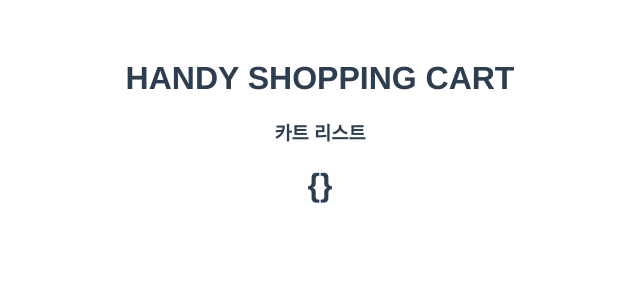
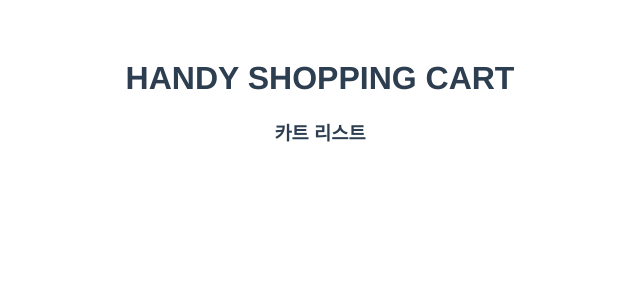
Before and after one commit to mandaringit/handy-shoppingcart, a Vue app: page / in a window 1280 px wide. Shown: the top 300 px of the page, without its empty margins (320-960 px from the left). Built offline with nearby package versions, Linux system fonts and the light colour scheme.

Commit message:
Add CartItem

```diff
--- /dev/null
+++ b/src/components/CartItem.vue
@@ -0,0 +1,20 @@
+<template>
+	<div>
+		<span>{{ item.name }}</span>
+		<span>{{ item.price }}</span>
+		<span>{{ item.count }}개</span>
+	</div>
+</template>
+
+<script>
+export default {
+	name: 'CartItem',
+	props: {
+		item: {
+			type: Object,
+		},
+	},
+};
+</script>
+
+<style></style>
--- a/src/components/CartList.vue
+++ b/src/components/CartList.vue
@@ -1,13 +1,17 @@
 <template>
 	<div>
 		<h3>카트 리스트</h3>
-		<h1>{{ globalCarts }}</h1>
+		<CartItem v-for="item of globalCarts" :key="item.id" :item="item" />
 	</div>
 </template>
 
 <script>
+import CartItem from './CartItem';
 export default {
 	name: 'CartList',
+	components: {
+		CartItem,
+	},
 	computed: {
 		globalCarts() {
 			return this.$store.getters.globalCarts;
--- a/src/store/modules/cart.js
+++ b/src/store/modules/cart.js
@@ -1,10 +1,10 @@
 const state = {
-	carts: {},
+	carts: [],
 };
 
 const mutations = {
 	setCarts(state) {
-		state.carts = JSON.parse(localStorage.getItem('handy-cart')) || {};
+		state.carts = JSON.parse(localStorage.getItem('handy-cart')) || [];
 	},
 };
 
```
